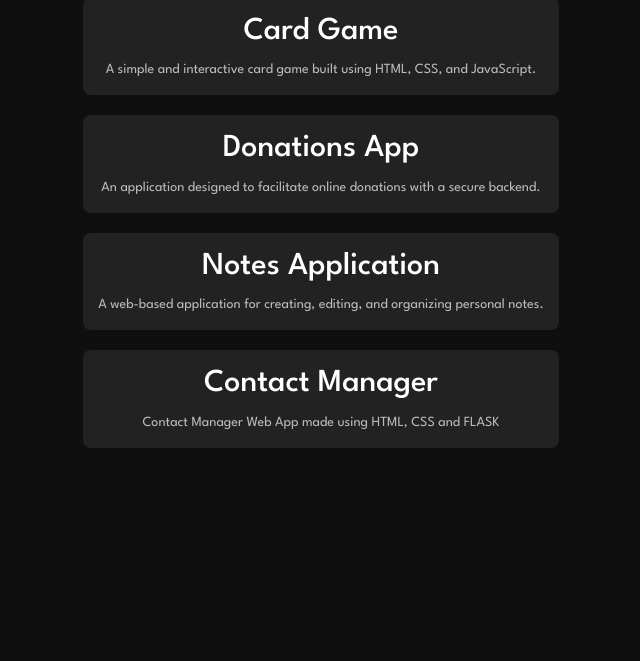
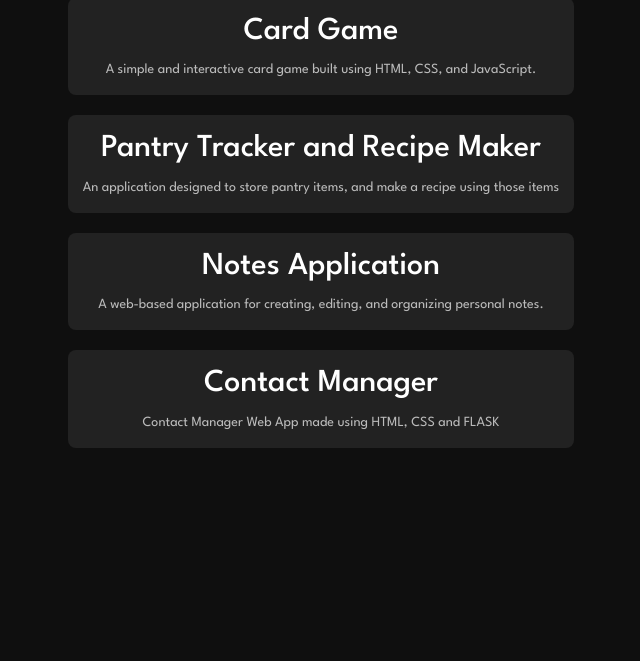
Before and after one commit to adwaidhp/home, a plain HTML site: page index.html in a window 1280 px wide. Shown: the part 1514-2175 px from the top of the page, without its empty margins (319-959 px from the left). Drawn offline with nearby package versions, Linux system fonts and the light colour scheme.

Commit message:
Update index.html

```diff
--- a/index.html
+++ b/index.html
@@ -78,15 +78,14 @@
             </div>
           </a>
           <a
-            href="https://github.com/adwaidhp/donations"
+            href="https://pantry-tracker-bay.vercel.app/"
             target="_blank"
             class="project"
           >
             <div>
-              <h2>Donations App</h2>
+              <h2>Pantry Tracker and Recipe Maker</h2>
               <p>
-                An application designed to facilitate online donations with a
-                secure backend.
+                An application designed to store pantry items, and make a recipe using those items
               </p>
             </div>
           </a>
```
